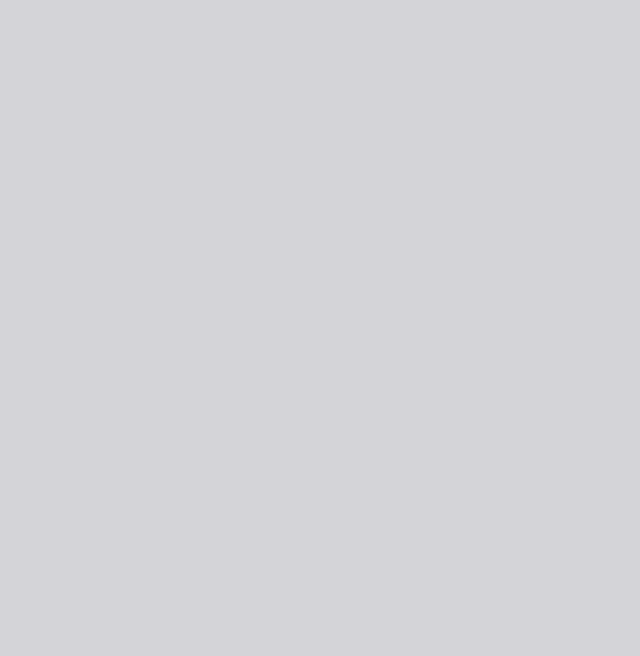
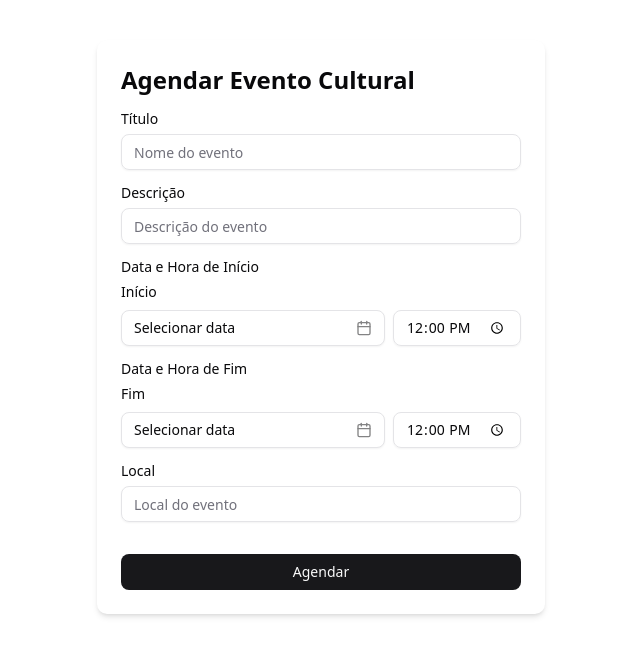
Before and after one commit to amazonext/reserva-inteligente-semcult, a React (Vite) app in the folder frontend/: page /dashboard in a window 1280 px wide. Shown: the top 656 px of the page, without its empty margins (319-959 px from the left). Built offline with nearby package versions, Linux system fonts and the light colour scheme.

Commit message:
feat: dashboard page

```diff
--- a/frontend/src/pages/Dashboard.jsx
+++ b/frontend/src/pages/Dashboard.jsx
@@ -1,7 +1,149 @@
-import Main from "@/components/Main";
+"use client";
+
+import React from "react";
+import { useForm } from "react-hook-form";
+import { yupResolver } from "@hookform/resolvers/yup";
+import { eventSchema } from "@/utils/schemas/event.schema";
+
+import { Form, FormField, FormItem, FormLabel, FormControl } from "@/components/ui/form";
+import { Input } from "@/components/ui/input";
+import { Button } from "@/components/ui/button";
+import { DateTimePicker } from "@/components/DateTimePicker";
 
 export default function Dashboard() {
+    const form = useForm({
+        resolver: yupResolver(eventSchema),
+        defaultValues: {
+            title: "",
+            description: "",
+            start_time: null,
+            end_time: null,
+            location: "",
+        },
+    });
+
+    const onSubmit = async (data) => {
+        try {
+            const response = await fetch("http://localhost:8000/events", {
+                method: "POST",
+                headers: { "Content-Type": "application/json" },
+                body: JSON.stringify(data),
+            });
+
+            if (!response.ok) throw new Error("Falha ao criar evento");
+
+            const result = await response.json();
+            console.log("Evento criado:", result);
+            form.reset();
+        } catch (err) {
+            console.error("Erro ao criar evento:", err.message);
+        }
+    };
+
     return (
-        <Main></Main>
-    )
+        <div className="max-w-md mx-auto mt-10 p-6 bg-white rounded-lg shadow-md">
+            <h2 className="text-2xl font-bold mb-4">Agendar Evento Cultural</h2>
+
+            <Form {...form}>
+                <form onSubmit={form.handleSubmit(onSubmit)} className="space-y-4">
+
+                    <FormField
+                        control={form.control}
+                        name="title"
+                        render={({ field }) => (
+                            <FormItem>
+                                <FormLabel>Título</FormLabel>
+                                <FormControl>
+                                    <Input
+                                        {...field}
+                                        placeholder="Nome do evento"
+                                        onChange={(e) => {
+                                            field.onChange(e);
+                                            console.log("Título alterado:", e.target.value);
+                                        }}
+                                    />
+                                </FormControl>
+                            </FormItem>
+                        )}
+                    />
+
+                    <FormField
+                        control={form.control}
+                        name="description"
+                        render={({ field }) => (
+                            <FormItem>
+                                <FormLabel>Descrição</FormLabel>
+                                <FormControl>
+                                    <Input
+                                        {...field}
+                                        placeholder="Descrição do evento"
+                                        onChange={(e) => {
+                                            field.onChange(e);
+                                            console.log("Descrição alterada:", e.target.value);
+                                        }}
+                                    />
+                                </FormControl>
+                            </FormItem>
+                        )}
+                    />
+
+                    <FormField
+                        control={form.control}
+                        name="start_time"
+                        render={({ field }) => (
+                            <FormItem>
+                                <FormLabel>Data e Hora de Início</FormLabel>
+                                <FormControl>
+                                    <DateTimePicker
+                                        control={form.control}
+                                        name="start_time"
+                                        label="Início"
+                                    />
+                                </FormControl>
+                            </FormItem>
+                        )}
+                    />
+
+                    <FormField
+                        control={form.control}
+                        name="end_time"
+                        render={({ field }) => (
+                            <FormItem>
+                                <FormLabel>Data e Hora de Fim</FormLabel>
+                                <FormControl>
+                                    <DateTimePicker
+                                        control={form.control}
+                                        name="end_time"
+                                        label="Fim"
+                                    />
+                                </FormControl>
+                            </FormItem>
+                        )}
+                    />
+
+                    <FormField
+                        control={form.control}
+                        name="location"
+                        render={({ field }) => (
+                            <FormItem>
+                                <FormLabel>Local</FormLabel>
+                                <FormControl>
+                                    <Input
+                                        {...field}
+                                        placeholder="Local do evento"
+                                        onChange={(e) => {
+                                            field.onChange(e);
+                                            console.log("Local alterado:", e.target.value);
+                                        }}
+                                    />
+                                </FormControl>
+                            </FormItem>
+                        )}
+                    />
+
+                    <Button type="submit" className="w-full mt-4">Agendar</Button>
+                </form>
+            </Form>
+        </div>
+    );
 }
```
